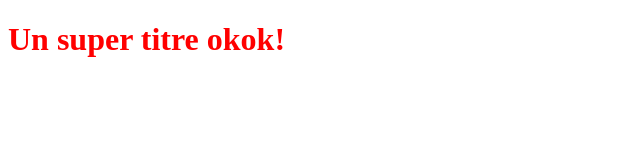
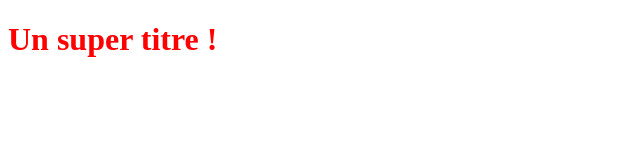
Before and after one commit to ArthurBoury/OpenclassroomsProject, a plain HTML site: page index.html in a window 1280 px wide. Shown: the whole page, without its empty margins (0-640 px from the left). Drawn offline with Linux system fonts and the light colour scheme.

Commit message:
Modification du titre H1

```diff
--- a/index.html
+++ b/index.html
@@ -5,6 +5,6 @@
     <link rel="stylesheet" type="text/css" href="styles.css">
 </head>
 <body>
-    <h1>Un super titre okok!</h1>
+    <h1>Un super titre !</h1>
 </body>
 </html>
```
